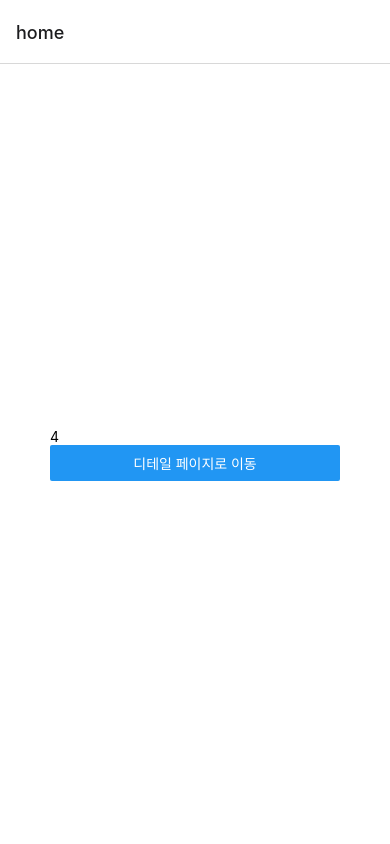
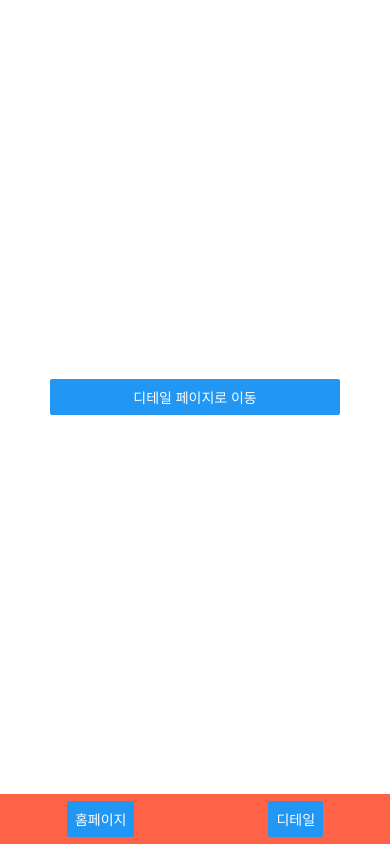
Before and after one commit to seolhs04/todoApp_RN, a React Native app: screen / in a window 390 px wide. Built offline with nearby package versions, Linux system fonts and the light colour scheme.

Commit message:
컴포넌트 navigation props 전달 테스트

```diff
--- a/App.js
+++ b/App.js
@@ -8,20 +8,30 @@ const Stack = createNativeStackNavigator();
 
 export default function App() {
   return (
-    <NavigationContainer>
-      <StatusBar style="dark" />
-      <Stack.Navigator>
-        <Stack.Screen name="home" component={Home} />
-        <Stack.Screen name="detail" component={Deatil} />
-      </Stack.Navigator>
-    </NavigationContainer>
+    <>
+      <NavigationContainer>
+        <StatusBar style="dark" />
+        <Stack.Navigator>
+          <Stack.Screen
+            name="home"
+            component={Home}
+            options={{ headerShown: false }}
+          />
+          <Stack.Screen
+            name="detail"
+            component={Deatil}
+            options={{ headerShown: false }}
+          />
+        </Stack.Navigator>
+        <BottomBar />
+      </NavigationContainer>
+    </>
   );
 }
 
 const Home = ({ navigation }) => {
   return (
     <Background>
-      <Text>{Math.round(Math.random() * 10)}</Text>
       <Button
         title="디테일 페이지로 이동"
         onPress={() => navigation.navigate("detail")}
@@ -40,6 +50,24 @@ const Deatil = ({ navigation }) => {
     </Background>
   );
 };
+const BottomBar = (props) => {
+  const Bar = styled.View`
+    flex-direction: row;
+    justify-content: space-around;
+    align-items: center;
+    width: 100%;
+    height: 50px;
+    background-color: tomato;
+  `;
+  console.log(props);
+
+  return (
+    <Bar>
+      <Button title="홈페이지" />
+      <Button title="디테일" />
+    </Bar>
+  );
+};
 
 const Background = styled.View`
   flex: 1;
```
